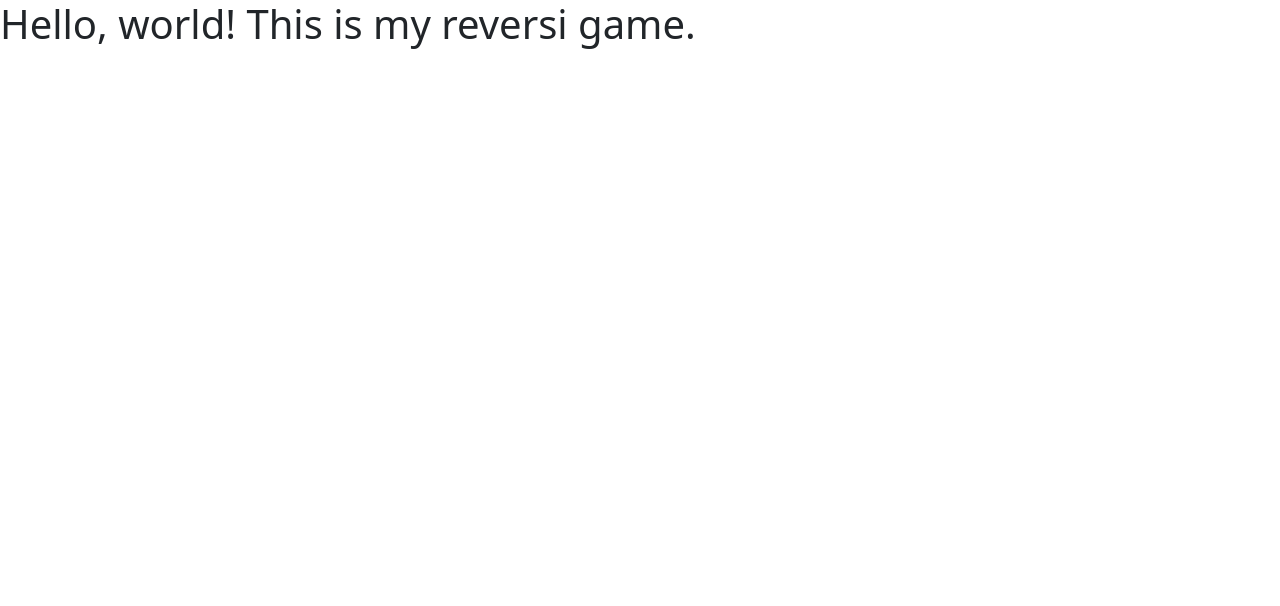
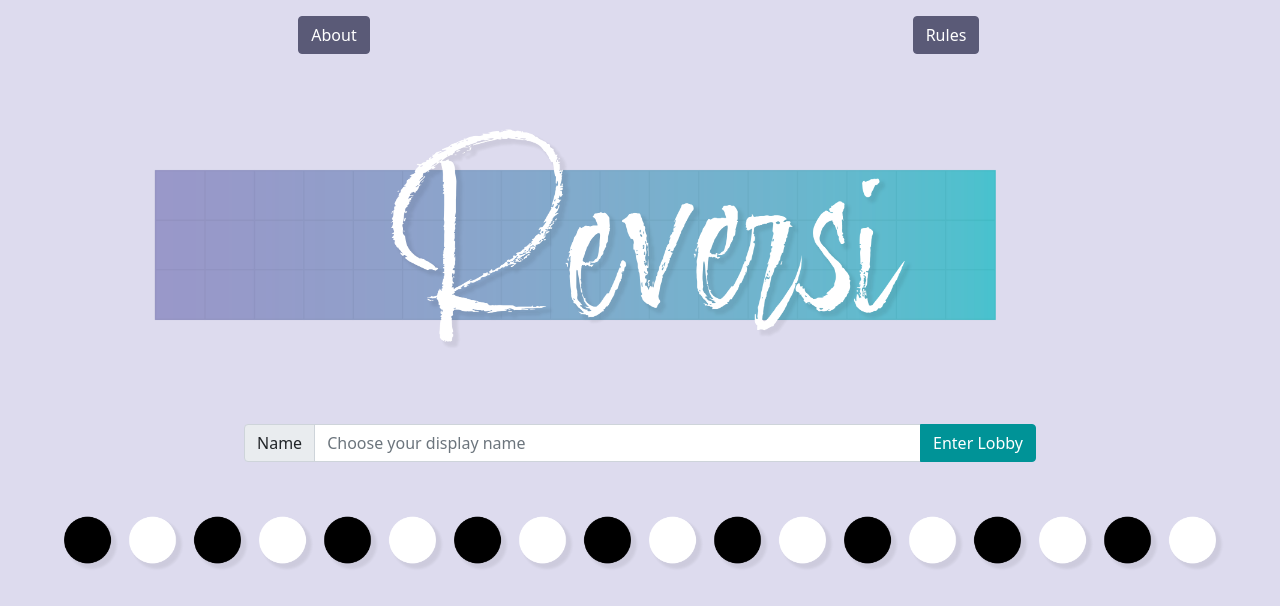
Before and after one commit to laura-anderson/reversi, a website: page public/index.html in a window 1280 px wide. Drawn offline with nearby package versions, Linux system fonts and the light colour scheme.

Commit message:
Creating the entrance pages

```diff
--- a/public/index.html
+++ b/public/index.html
@@ -6,16 +6,65 @@
     <meta name="viewport" content="width=device-width, initial-scale=1">
 
     <!-- Bootstrap CSS -->
-    <link href="https://cdn.jsdelivr.net/npm/bootstrap@5.0.0/dist/css/bootstrap.min.css" rel="stylesheet" integrity="sha384-wEmeIV1mKuiNpC+IOBjI7aAzPcEZeedi5yW5f2yOq55WWLwNGmvvx4Um1vskeMj0" crossorigin="anonymous">
+    <link href="https://cdn.jsdelivr.net/npm/bootstrap@5.0.1/dist/css/bootstrap.min.css" rel="stylesheet" integrity="sha384-+0n0xVW2eSR5OomGNYDnhzAbDsOXxcvSN1TPprVMTNDbiYZCxYbOOl7+AMvyTG2x" crossorigin="anonymous">
 
-    <title>Hello, world!</title>
+    <style>
+      body {
+        background-color: #dddbee;
+      }
+      .btn-success {
+        background-color: #5a5a77;
+        border-color: #5a5a77;
+      }
+      .btn-success:hover {
+        background-color: #9796c7;
+        border-color: #9796c7;
+      }
+      .btn-primary {
+        background-color: #009397;
+        border-color: #009397;
+      }
+      .btn-primary:hover {
+        background-color: #00D2D8;
+        border-color: #00D2D8;
+      }
+    </style>
+
+    <title>Reversi</title>
   </head>
+
   <body>
-    <h1>Hello, world! This is my reversi game.</h1>
+    <div class="container-fluid">
+      <div class="row m-3">
+        <div class="col text-center">
+          <a class="btn btn-success text-nowrap" href="about.html">About</a>
+        </div>
+        <div class="col text-center">
+          <a class="btn btn-success text-nowrap" href="https://en.wikipedia.org/wiki/Reversi" target="_blank">Rules</a>
+        </div>
+      </div>
+      <div class="row m-3">
+        <div class="col text-center">
+          <img class="img-fluid" src="assets/images/top-splash.png" alt="Reversi Logo 1"/>
+        </div>
+      </div>
+      <div class="row align-items-center justify-content-center m-3">
+        <div class="col-8">
+          <div class="input-group">
+            <span class="input-group-text" id="displayName">Name</span>
+            <input type="text" class="form-control text-nowrap" id="nameInput" placeholder="Choose your display name" aria-label="Enter your display name for use while playing Reversi" aria-describedby="displayName"/>
+            <button type="submit" class="btn btn-primary text-nowrap" id="lobbyButton" onclick="window.location='lobby.html'">Enter Lobby</button>
+          </div>
+        </div>
+      </div>
+      <div class="row m-3">
+        <div class="col text-center">
+          <img class="img-fluid" src="assets/images/bottom-splash.png" alt="Reversi Logo 2"/>
+        </div>
+      </div>
+    </div>
 
-    <!-- Optional JavaScript; choose one of the two! -->
+    <script src="https://cdn.jsdelivr.net/npm/bootstrap@5.0.1/dist/js/bootstrap.bundle.min.js" integrity="sha384-gtEjrD/SeCtmISkJkNUaaKMoLD0//ElJ19smozuHV6z3Iehds+3Ulb9Bn9Plx0x4" crossorigin="anonymous"></script>
 
-    <!-- Option 1: Bootstrap Bundle with Popper -->
-    <script src="https://cdn.jsdelivr.net/npm/bootstrap@5.0.0/dist/js/bootstrap.bundle.min.js" integrity="sha384-p34f1UUtsS3wqzfto5wAAmdvj+osOnFyQFpp4Ua3gs/ZVWx6oOypYoCJhGGScy+8" crossorigin="anonymous"></script>
   </body>
 </html>
```
Also changed, not shown: public/about.html (added, +37 -0 lines), public/lobby.html (added, +32 -0 lines), public/assets/images/bottom-splash.png (added), public/assets/images/top-splash.png (added).
